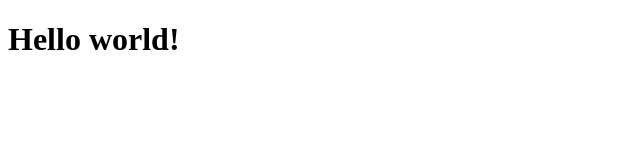
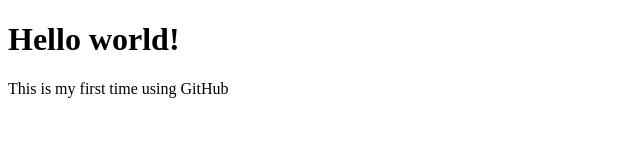
Before and after one commit to mahlakoane/WebDevI, a plain HTML site: page index.html in a window 1280 px wide. Shown: the whole page, without its empty margins (0-640 px from the left). Drawn offline with Linux system fonts and the light colour scheme.

Commit message:
paragraph added

```diff
--- a/index.html
+++ b/index.html
@@ -3,5 +3,8 @@
 <head>
 <h1> Hello world!</h1>
 </head>
+<body>
+<p> This is my first time using GitHub</p>
 
+</body>
 </html>
```
